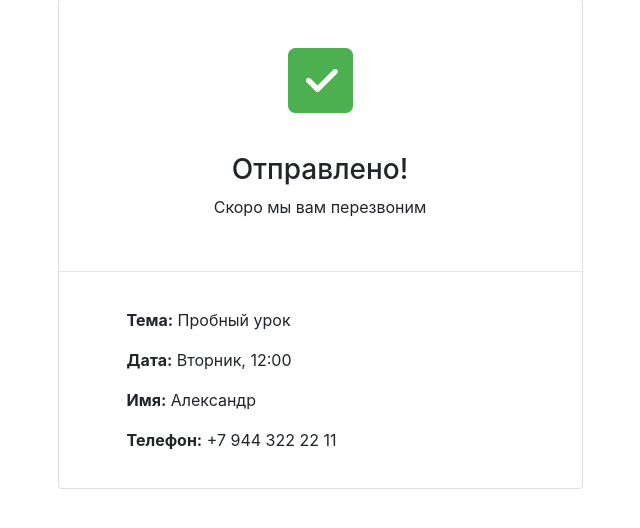
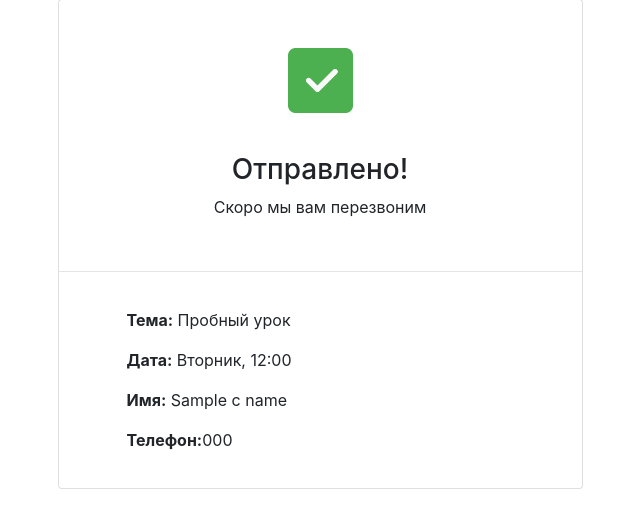
Before and after one commit to evgeniitsvetkov/flask-app-tinysteps, a Flask app: template templates/sent.html in a window 1280 px wide. Shown: the part 121-649 px from the top of the page, without its empty margins (320-960 px from the left). Run offline with Flask 2, Linux system fonts and the light colour scheme; the template is opened without the code that fills it: most values are stand-ins (such as "Sample title", 1, 10 or a date in 2020); some libraries are stand-ins or nearby versions.

Commit message:
Update sent.html

```diff
--- a/templates/sent.html
+++ b/templates/sent.html
@@ -22,8 +22,8 @@
                    <div class="card-body mx-5">
                        <p><b>Тема:</b> Пробный урок</p>
                      <p><b>Дата:</b> Вторник, 12:00</p>
-                     <p><b>Имя:</b> Александр</p>
-                     <p><b>Телефон:</b> +7 944 322 22 11</p>
+                     <p><b>Имя:</b> {{ c_name }}</p>
+                     <p><b>Телефон:</b>{{ c_phone }}</p>
                   </div>
 
 
```
